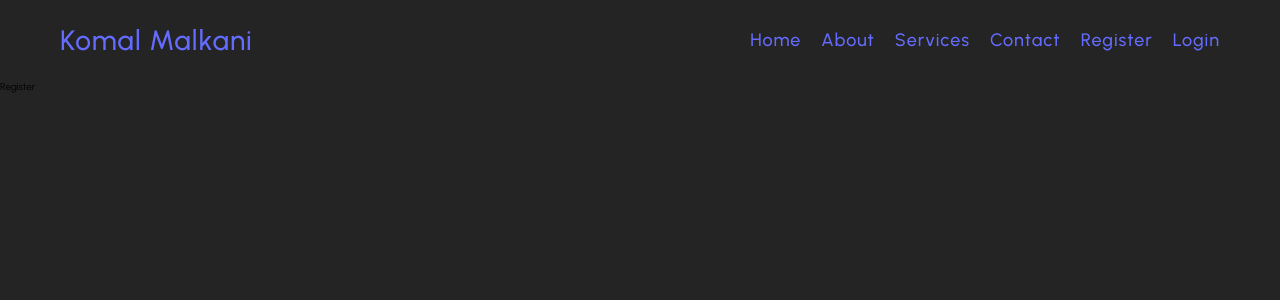
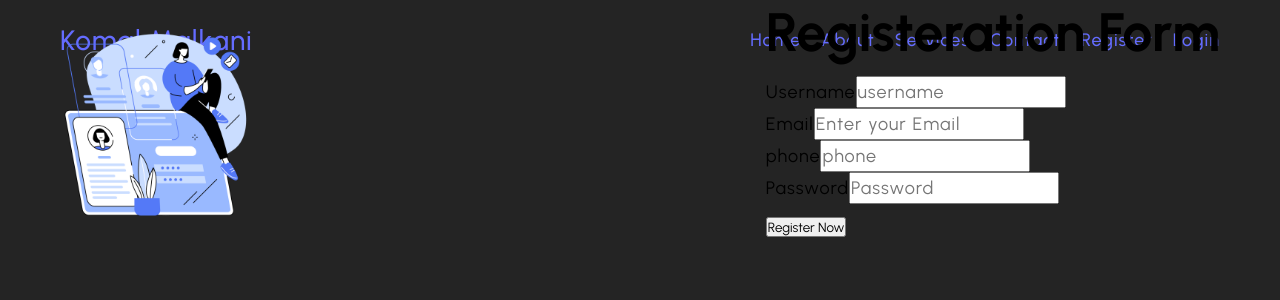
Before and after one commit to Komalmalkani/Mern_Auth_App, a React (Vite) app in the folder client/: page /register in a window 1280 px wide. Shown: the top 300 px of the page. Built offline with nearby package versions, Linux system fonts and the light colour scheme.

Commit message:
commiting some new changes

```diff
--- a/client/src/Pages/Register.jsx
+++ b/client/src/Pages/Register.jsx
@@ -2,7 +2,51 @@ import React from 'react'
 
 const Register = () => {
   return (
-    <div>Register</div>
+   <>
+    <section>
+      <main>
+        <div className='section-registration'>
+        <div className='container grid grid-two-cols'>
+        <div className='registration-image'>
+        <img src='/images/register.png' alt='a girl is trying to do registration' width="200" height="200"/>
+        </div>
+
+        {/* let's tackle registration form */}
+        <div className='registration-form'>
+          <h1 className='main-heading mb-3'>Registeration Form</h1>
+          <br/>
+          <form>
+            <div>
+              <label htmlFor='username'>
+              Username
+              </label>
+              <input type='text' name='username' placeholder='username' id='username' required autoComplete='off'/>
+             <br/>
+              <label htmlFor='Email'>
+              Email
+              </label>
+              <input type='Email' name='email' placeholder='Enter your Email' id='Email' required autoComplete='off'/>
+            <br/>
+              <label htmlFor='phone'>
+              phone
+              </label>
+              <input type='Number' name='phone' placeholder='phone' id='phone' required autoComplete='off'/>
+              <br/>
+              <label htmlFor='Password'>
+              Password
+              </label>
+              <input type='password' name='Password' placeholder='Password' id='Password' required autoComplete='off'/>
+            </div>
+            <br/>
+            <button type='submit' className='btn'>Register Now</button>
+          </form>
+        </div>
+
+        </div>
+        </div>
+      </main>
+    </section>
+   </>
   )
 }
 
```
